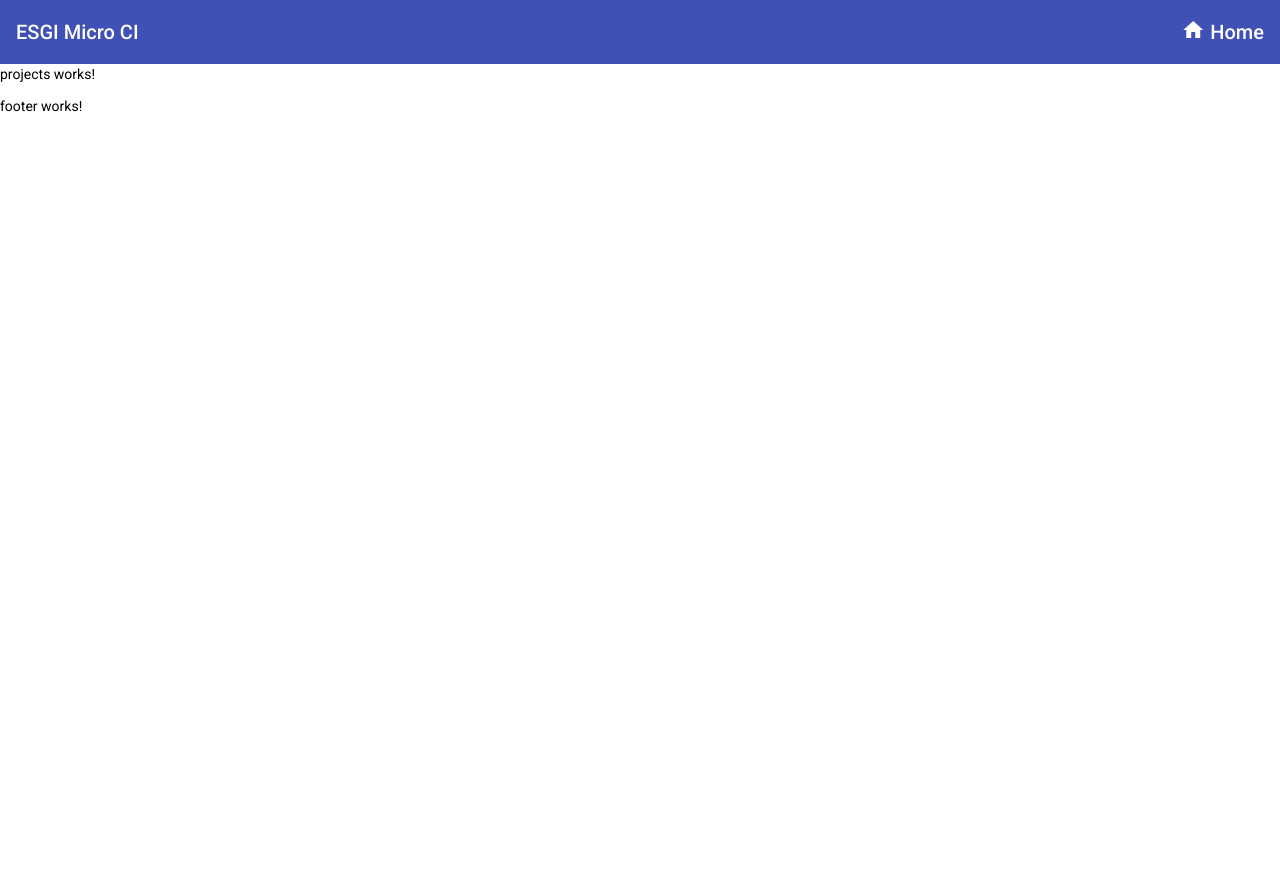
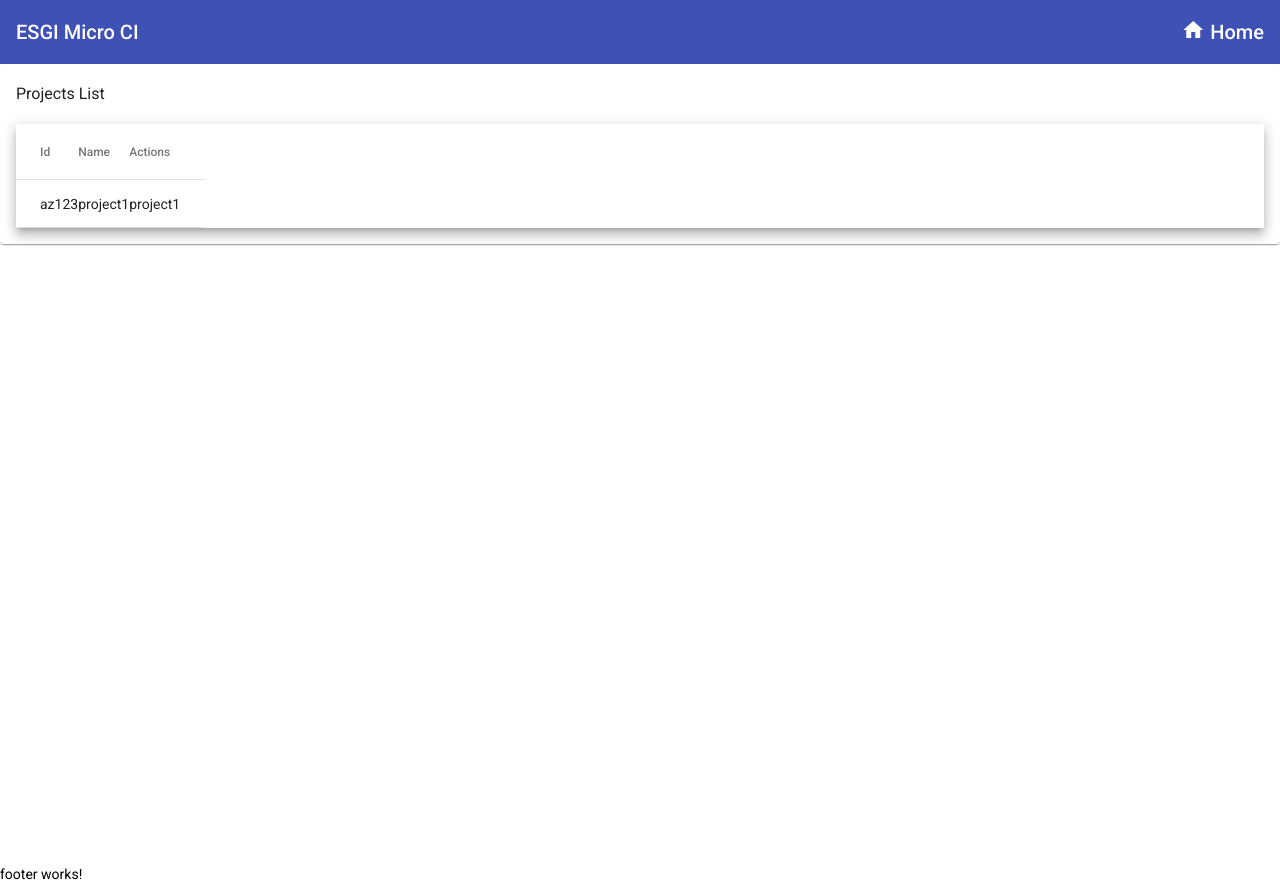
Before and after one commit to esgi-microservices-al1-2021/micro-ci-front, an Angular app: page / in a window 1280 px wide. Before the commit the page ends 800 px from the top, so only its background shows below. Built offline with nearby package versions, Linux system fonts and the light colour scheme.

Commit message:
Create Project model & service

```diff
--- a/src/app/projects/components/projects-list/projects-list.component.html
+++ b/src/app/projects/components/projects-list/projects-list.component.html
@@ -1 +1,33 @@
-<p>projects-list works!</p>
+<mat-card class="card">
+
+  <mat-card-title>
+    <h3>Projects List</h3>
+  </mat-card-title>
+
+  <mat-card-content>
+
+    <div class="mat-elevation-z8 users-list">
+      <table mat-table [dataSource]="projects">
+
+        <ng-container matColumnDef="id">
+          <th mat-header-cell *matHeaderCellDef> Id </th>
+          <td mat-cell *matCellDef="let project"> {{project.id}} </td>
+        </ng-container>
+
+        <ng-container matColumnDef="name">
+          <th mat-header-cell *matHeaderCellDef> Name </th>
+          <td mat-cell *matCellDef="let project"> {{project.name}} </td>
+        </ng-container>
+
+        <ng-container matColumnDef="actions">
+          <th mat-header-cell *matHeaderCellDef> Actions </th>
+          <td mat-cell *matCellDef="let project"> {{project.name}} </td>
+        </ng-container>
+
+        <tr mat-header-row *matHeaderRowDef="columns; sticky: true"></tr>
+        <tr mat-row *matRowDef="let project; columns: columns;" class="row"></tr>
+      </table>
+    </div>
+
+  </mat-card-content>
+</mat-card>
--- a/src/app/projects/components/projects-list/projects-list.component.ts
+++ b/src/app/projects/components/projects-list/projects-list.component.ts
@@ -1,4 +1,5 @@
-import { Component, OnInit } from '@angular/core';
+import {Component, Input, OnInit} from '@angular/core';
+import {Project} from '../../models/project.model';
 
 @Component({
   selector: 'ci-projects-list',
@@ -7,6 +8,11 @@ import { Component, OnInit } from '@angular/core';
 })
 export class ProjectsListComponent implements OnInit {
 
+  @Input() projects: Project[];
+  @Input() isLoading: boolean;
+
+  columns: string[] = ['id', 'name', 'actions'];
+
   constructor() { }
 
   ngOnInit(): void {
--- a/src/app/projects/containers/list/projects.container.html
+++ b/src/app/projects/containers/list/projects.container.html
@@ -1 +1,3 @@
-<p>projects works!</p>
+<div fxLayout="row" fxLayout.xs="column" fxFlexFill fxLayoutGap="20px">
+  <ci-projects-list fxFlex [projects]="projects" [isLoading]="isLoading"></ci-projects-list>
+</div>
--- a/src/app/projects/containers/list/projects.container.ts
+++ b/src/app/projects/containers/list/projects.container.ts
@@ -1,13 +1,40 @@
-import { Component, OnInit } from '@angular/core';
+import {Component, OnDestroy, OnInit} from '@angular/core';
+import {Project} from '../../models/project.model';
+import {Subject} from 'rxjs';
+import {ProjectsService} from '../../services/projects.service';
+import {finalize, takeUntil} from 'rxjs/operators';
 
 @Component({
   templateUrl: './projects.container.html'
 })
-export class ProjectsContainer implements OnInit {
+export class ProjectsContainer implements OnInit, OnDestroy {
 
-  constructor() { }
+  projects: Project[];
+  isLoading = false;
+
+  private destroy$: Subject<boolean> = new Subject<boolean>();
+
+  constructor(
+    private projectsService: ProjectsService
+  ) {}
 
   ngOnInit(): void {
+
+    this.isLoading = true;
+    this.projectsService.getProjects()
+      .pipe(
+        finalize(() => this.isLoading = false),
+        takeUntil(this.destroy$)
+      )
+      .subscribe(
+        value => this.projects = value,
+        error => console.error(error)
+      );
+  }
+
+  ngOnDestroy(): void {
+    this.destroy$.next(true);
+    this.destroy$.complete();
   }
 
 }
--- /dev/null
+++ b/src/app/projects/models/project.model.ts
@@ -0,0 +1,4 @@
+export interface Project {
+  id: string;
+  name: string;
+}
--- /dev/null
+++ b/src/app/projects/services/projects.service.ts
@@ -0,0 +1,16 @@
+import { Injectable } from '@angular/core';
+import {Project} from '../models/project.model';
+import {Observable, of} from 'rxjs';
+import {HttpClient} from '@angular/common/http';
+
+@Injectable({
+  providedIn: 'root'
+})
+export class ProjectsService {
+
+  constructor(private http: HttpClient) { }
+
+  getProjects(): Observable<Project[]> {
+    return of([{id: 'az123', name: 'project1'}]);
+  }
+}
--- a/src/app/shared/shared.module.ts
+++ b/src/app/shared/shared.module.ts
@@ -3,6 +3,7 @@ import {CommonModule} from '@angular/common';
 import {FormsModule, ReactiveFormsModule} from '@angular/forms';
 import {FlexLayoutModule} from '@angular/flex-layout';
 import {MaterialModule} from './material';
+import {HttpClientModule} from '@angular/common/http';
 
 
 @NgModule({
@@ -10,6 +11,7 @@ import {MaterialModule} from './material';
     CommonModule,
     ReactiveFormsModule,
     FormsModule,
+    HttpClientModule,
 
     MaterialModule,
     FlexLayoutModule
--- a/tslint.json
+++ b/tslint.json
@@ -140,12 +140,14 @@
       true,
       "attribute",
       "ci",
+      "app",
       "camelCase"
     ],
     "component-selector": [
       true,
       "element",
       "ci",
+      "app",
       "kebab-case"
     ]
   }
```
